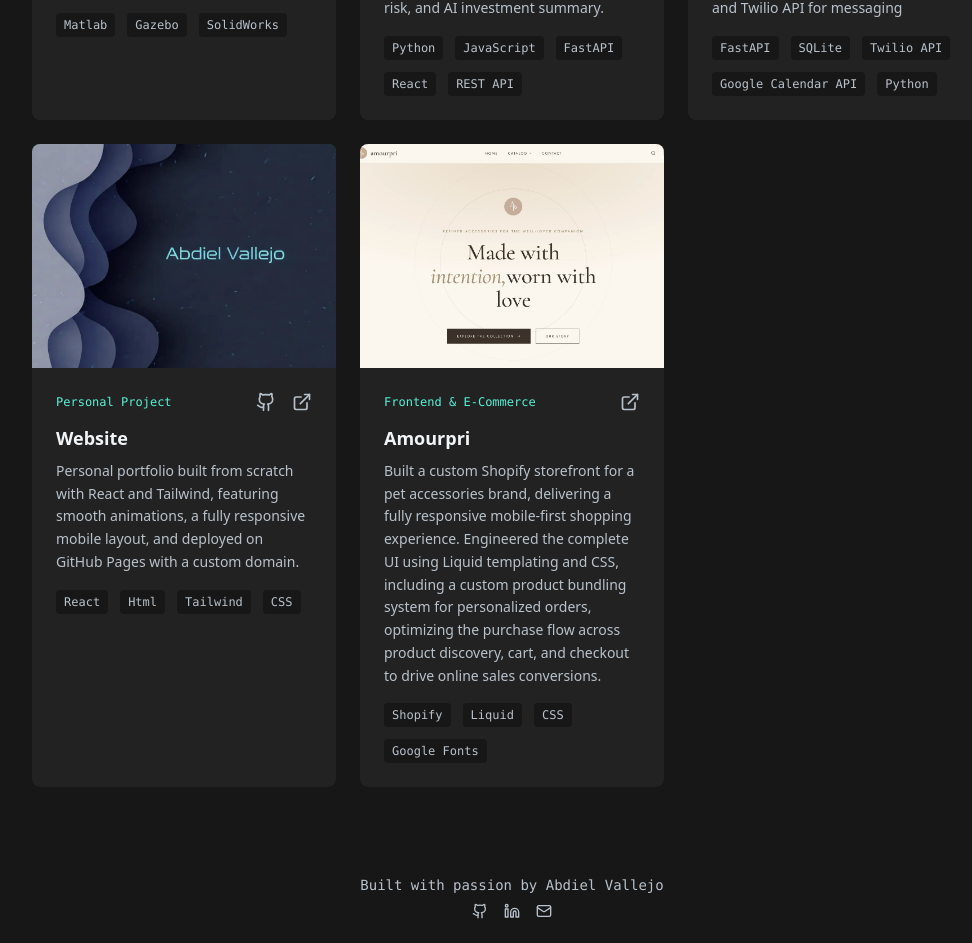
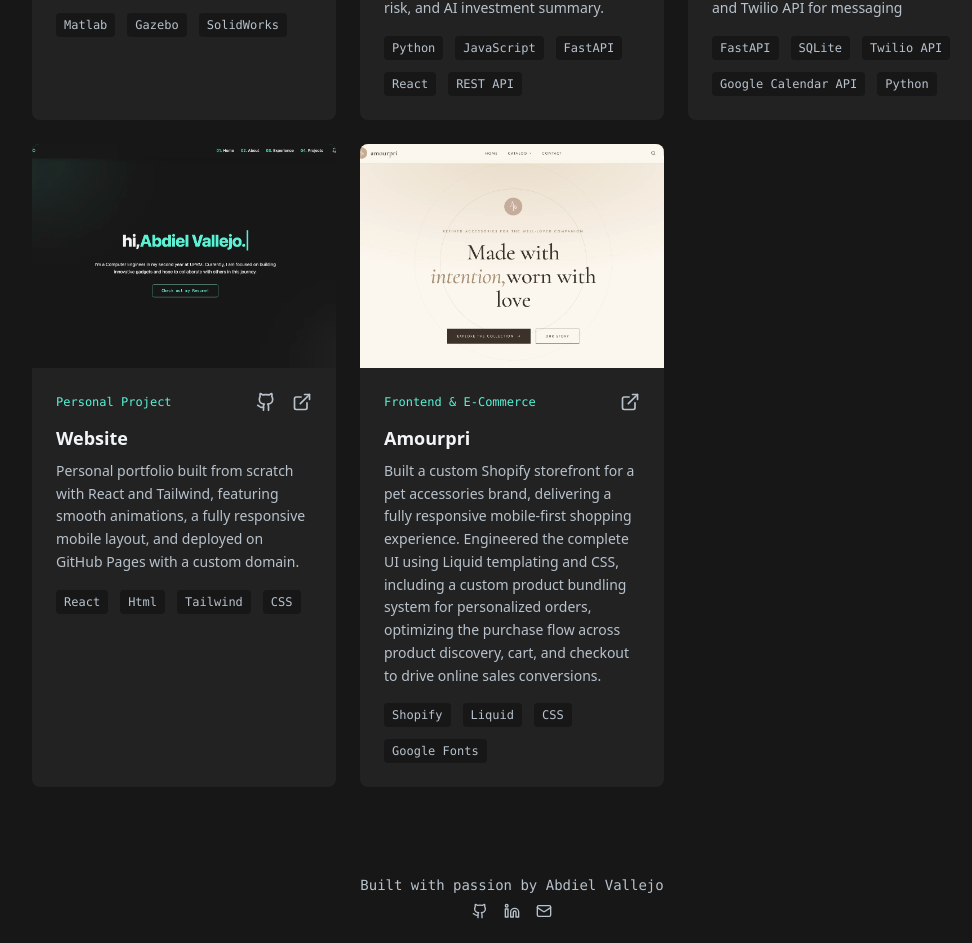
Before and after one commit to Abdielo23/abdiel-portfolio, a React (Vite) app: page / in a window 1280 px wide. Shown: the part 2406-3349 px from the top of the page, without its empty margins (128-1100 px from the left). Built offline with nearby package versions, Linux system fonts and the light colour scheme.

Commit message:
web image

```diff
--- a/src/components/Projects.jsx
+++ b/src/components/Projects.jsx
@@ -51,7 +51,7 @@ const PROJECTS = [
     tech: ["React", "Html", "Tailwind", "CSS"],
     type: "Personal Project",
     color: "bg-green-600",
-    image: asset("website.webp"),
+    image: asset("web.webp"),
     imageWidth: 1200,
     imageHeight: 800,
     link: "https://abdielvallejo.co",
```
Also changed, not shown: public/web.webp (added).
